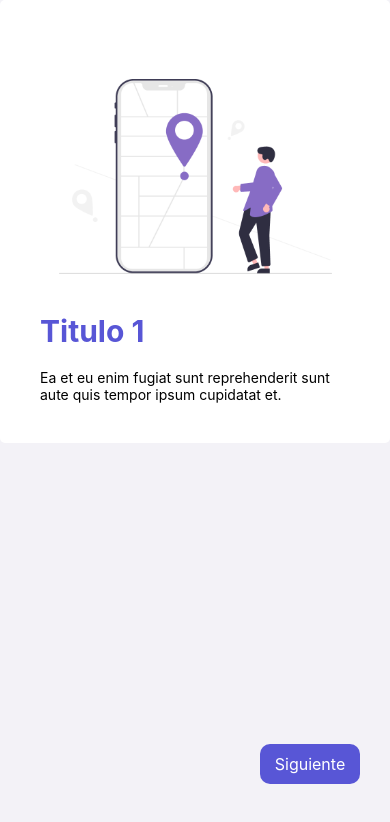
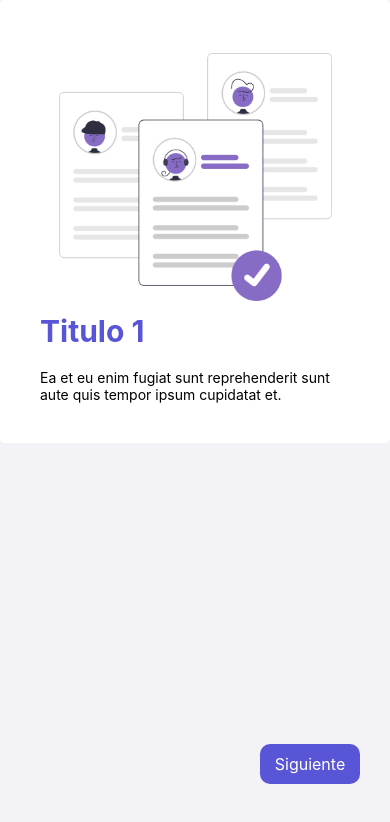
Before and after one commit to FranciscoJSB12/react-native-components-app, a React Native app: screen /SlidesScreen in a window 390 px wide. Shown: the top 822 px of the page. Built offline with nearby package versions, Linux system fonts and the light colour scheme.

Commit message:
fix: Find typo and wrong configuration in app.json

```diff
--- a/app.json
+++ b/app.json
@@ -5,7 +5,7 @@
     "version": "1.0.0",
     "orientation": "portrait",
     "icon": "./assets/icon.png",
-    "userInterfaceStyle": "light",
+    "userInterfaceStyle": "automatic",
     "splash": {
       "image": "./assets/splash.png",
       "resizeMode": "contain",
--- a/src/presentation/components/ui/MenuItem.tsx
+++ b/src/presentation/components/ui/MenuItem.tsx
@@ -62,7 +62,6 @@ export const MenuItem = ({
             }}
             color={colors.primary}
           />
-          ;
         </View>
       </Pressable>
 
--- a/src/presentation/screens/home/HomeScreen.tsx
+++ b/src/presentation/screens/home/HomeScreen.tsx
@@ -1,5 +1,4 @@
-import { View } from 'react-native';
-import { ScrollView } from 'react-native-gesture-handler';
+import { View, ScrollView } from 'react-native';
 import { Title } from '../../components/ui/Title';
 import { MenuItem } from '../../components/ui/MenuItem';
 import { CustomView } from '../../components/ui/CustomView';
--- a/src/presentation/screens/ui/SlidesScreen.tsx
+++ b/src/presentation/screens/ui/SlidesScreen.tsx
@@ -126,7 +126,7 @@ const SlideItem = ({ item }: SlideItemProps) => {
     >
       <Image
         /*Como la variable img es del tipo imageSourcePropType se puede mandar sin el uri */
-        source={img}
+        source={require('../../assets/slide-3.png')}
         style={{
           width: width * 0.7,
           height: width * 0.7,
```
Also changed, not shown: src/presentation/context/ThemeContext.tsx (+12 -12 lines).
